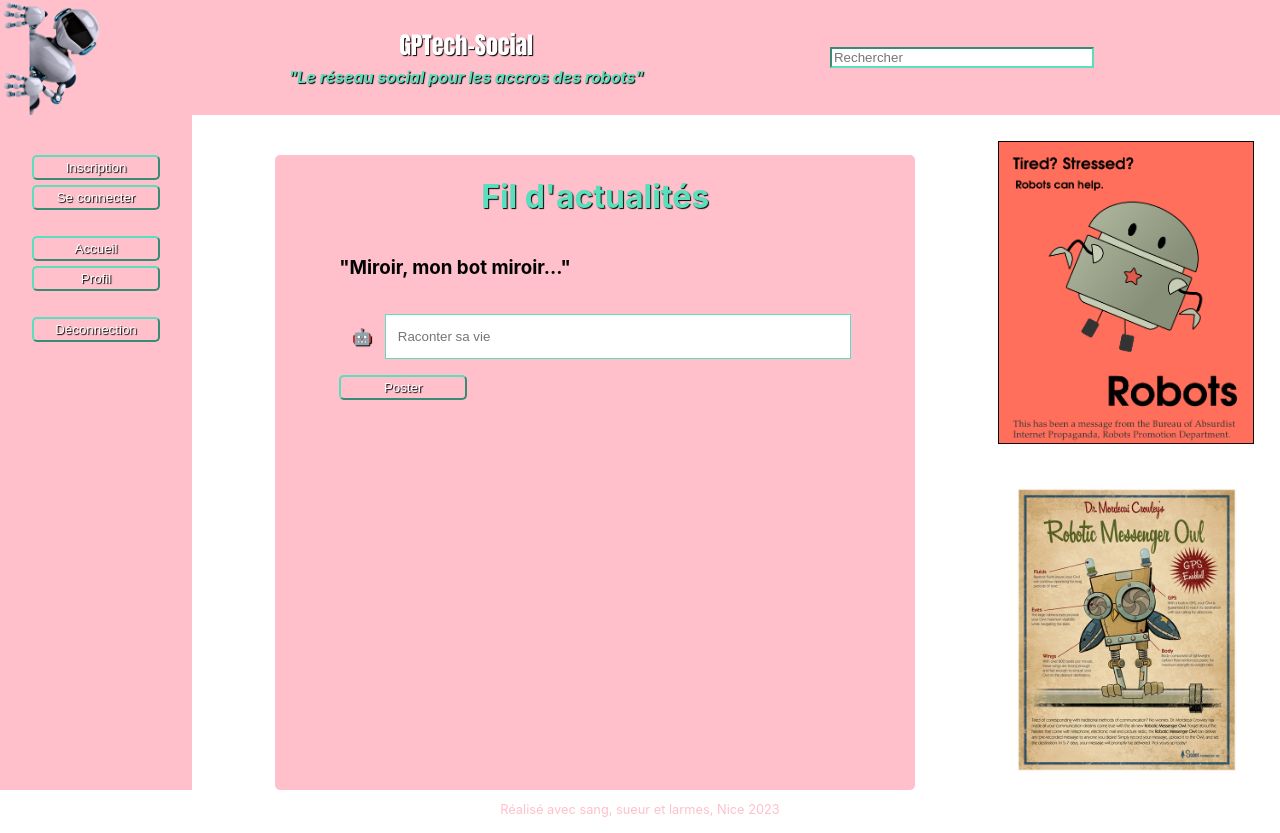
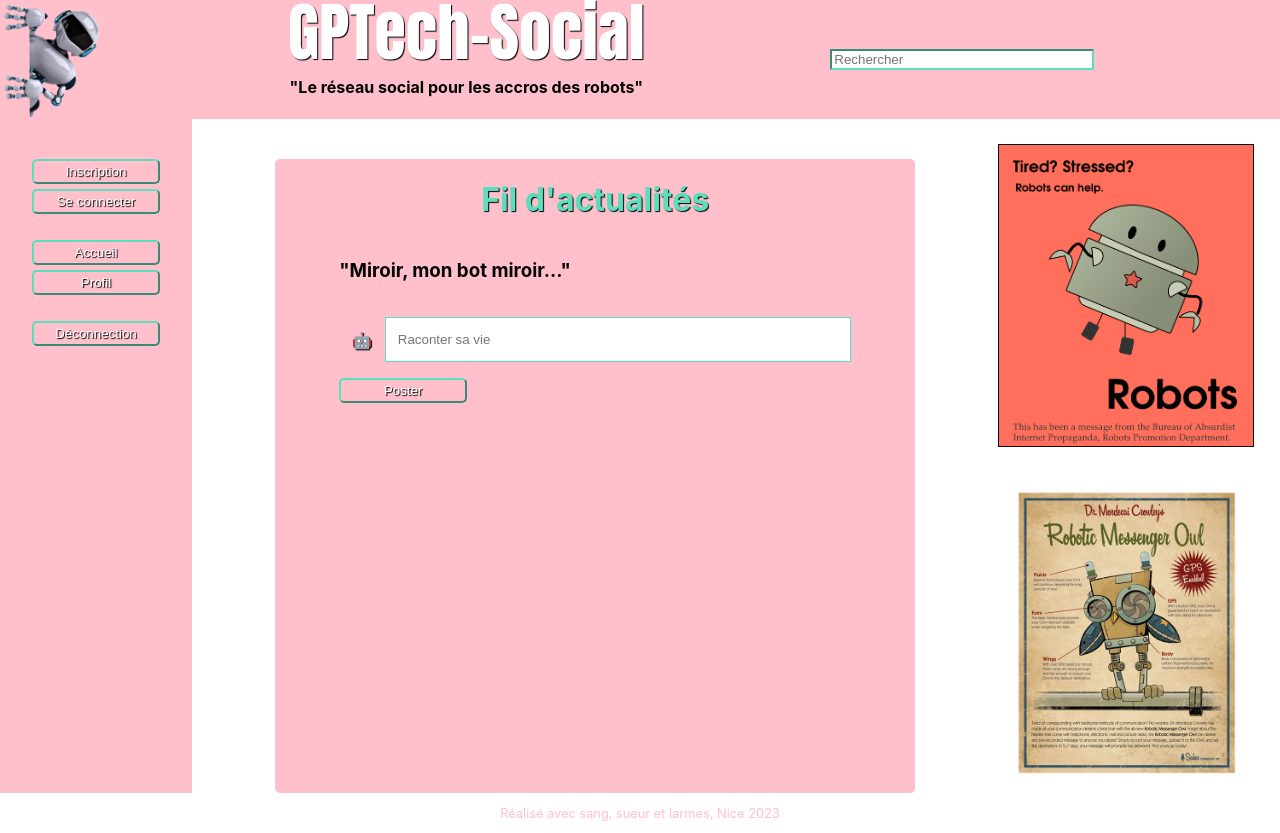
Before and after one commit to Alexandre06Github/GPTech-Social-21.02.23, a React (Create React App) app: page / in a window 1280 px wide. Built offline with nearby package versions, Linux system fonts and the light colour scheme.

Commit message:
moreCosChanges

```diff
--- a/src/Styles/index.css
+++ b/src/Styles/index.css
@@ -43,17 +43,15 @@ textarea {
 .gptech {
 	display: flex;
 	flex-direction: column;
-	text-shadow: 1px 1px 1px black;
 	align-items: center;
 }
 .titre {
 	font-family: Impact, Haettenschweiler, "Arial Narrow Bold", sans-serif;
 	color: white;
-}
-.sstitre {
+	font-size: 4em;
+	text-shadow: 1px 1px 1px black;
+	margin-bottom: -3vh;
 	margin-top: -2vh;
-	color: #5adfbc;
-	font-style: italic;
 }
 .inputSearch {
 	width: 20vw;
--- a/src/components/navigation/searchbar.js
+++ b/src/components/navigation/searchbar.js
@@ -14,9 +14,7 @@ function Searchbar() {
 				/>
 				<div className="gptech">
 					<h1 className="titre">GPTech-Social</h1>
-					<h4 className="sstitre">
-						"Le réseau social pour les accros des robots"
-					</h4>
+					<h4>"Le réseau social pour les accros des robots"</h4>
 				</div>
 				<input
 					className="inputSearch"
```
